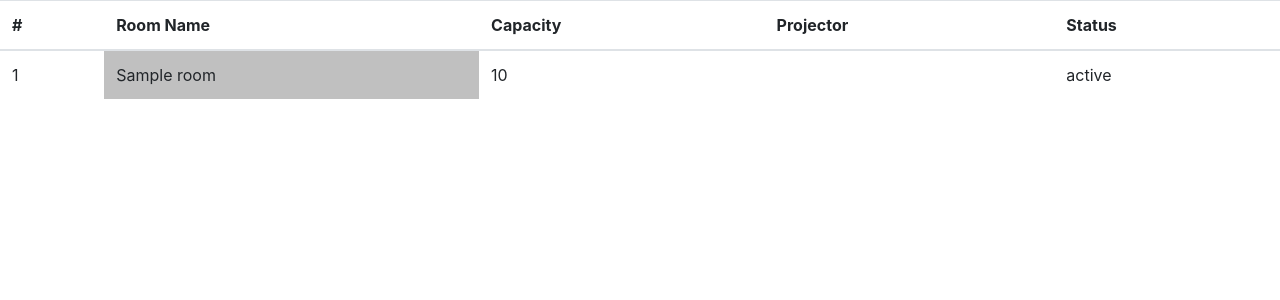
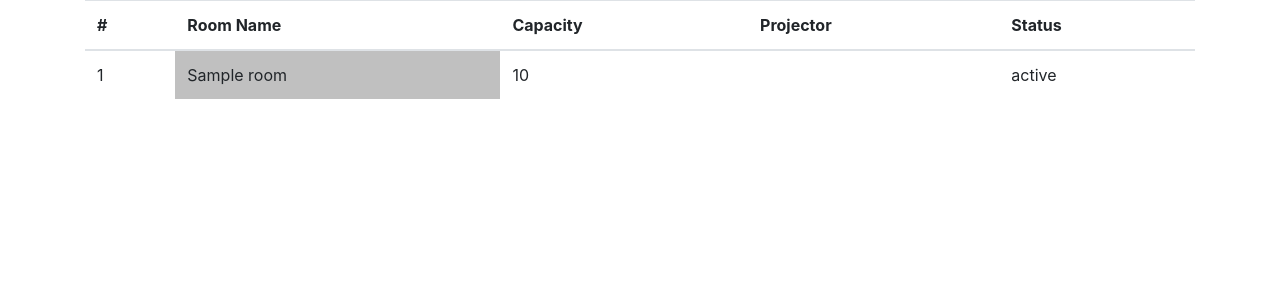
Before and after one commit to marcel-ctrl-art/room-booking-system, a Django app: template templates/all_rooms.html in a window 1280 px wide. Shown: the top 300 px of the page. Run offline with Django 3.2, Linux system fonts and the light colour scheme; the template is opened without the code that fills it: most values are stand-ins (such as "Sample title", 1, 10 or a date in 2020); some libraries are stand-ins or nearby versions.

Commit message:
Update base.html bootstrap info

```diff
--- a/templates/base.html
+++ b/templates/base.html
@@ -1,14 +1,20 @@
 <!DOCTYPE html>
 <html lang="en">
 <head>
-  <meta charset="UTF-8">
-  <link rel="stylesheet" href="https://maxcdn.bootstrapcdn.com/bootstrap/4.0.0/css/bootstrap.min.css" integrity="sha384-Gn5384xqQ1aoWXA+058RXPxPg6fy4IWvTNh0E263XmFcJlSAwiGgFAW/dAiS6JXm" crossorigin="anonymous">
-  <title>Title</title>
+<!-- Required meta tags -->
+<meta charset="utf-8">
+<meta name="viewport" content="width=device-width, initial-scale=1, shrink-to-fit=no">
+<!-- Bootstrap CSS -->
+<link rel="stylesheet" href="https://maxcdn.bootstrapcdn.com/bootstrap/4.0.0/css/bootstrap.min.css" integrity="sha384-Gn5384xqQ1aoWXA+058RXPxPg6fy4IWvTNh0E263XmFcJlSAwiGgFAW/dAiS6JXm" crossorigin="anonymous">
 </head>
 <body>
+<div class="container">
 {% block content %}
 
 {% endblock %}
+</div>
+<!-- Optional JavaScript -->
+<!-- jQuery first, then Popper.js, then Bootstrap JS -->
 <script src="https://code.jquery.com/jquery-3.2.1.slim.min.js" integrity="sha384-KJ3o2DKtIkvYIK3UENzmM7KCkRr/rE9/Qpg6aAZGJwFDMVNA/GpGFF93hXpG5KkN" crossorigin="anonymous"></script>
 <script src="https://cdnjs.cloudflare.com/ajax/libs/popper.js/1.12.9/umd/popper.min.js" integrity="sha384-ApNbgh9B+Y1QKtv3Rn7W3mgPxhU9K/ScQsAP7hUibX39j7fakFPskvXusvfa0b4Q" crossorigin="anonymous"></script>
 <script src="https://maxcdn.bootstrapcdn.com/bootstrap/4.0.0/js/bootstrap.min.js" integrity="sha384-JZR6Spejh4U02d8jOt6vLEHfe/JQGiRRSQQxSfFWpi1MquVdAyjUar5+76PVCmYl" crossorigin="anonymous"></script>
```
